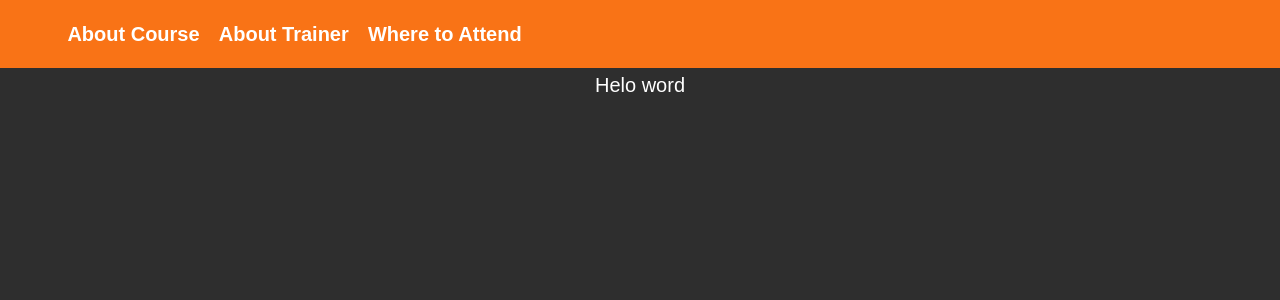
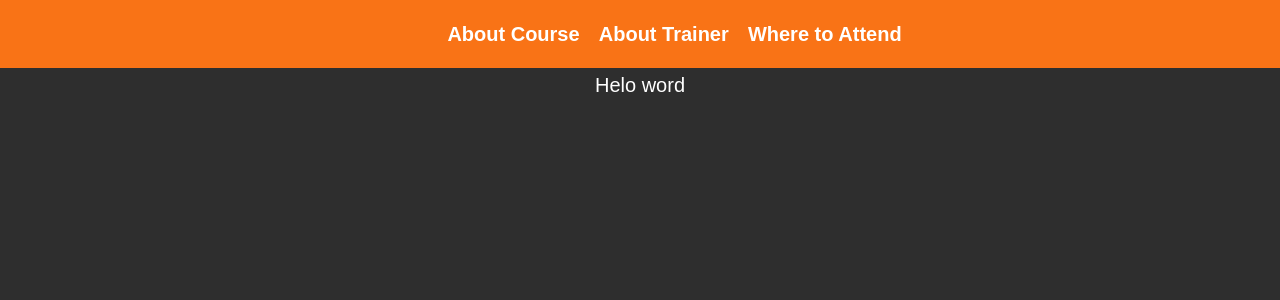
Before and after one commit to elishadamu97/joshgrossman, a Jekyll site: the page built from elements.md, in a window 1280 px wide. Shown: the top 300 px of the page. Built offline with Jekyll 4.4.1, drawn with Linux system fonts in a browser that asks for light colours.

Commit message:
intial commit

```diff
--- a/_includes/nav-header.html
+++ b/_includes/nav-header.html
@@ -9,7 +9,12 @@
     margin-left: 0px;
   }
 }
+@media screen and (max-width: 1800px) {
 
+ .list{
+  margin-left: 380px;
+ }
+}
 </style>
 {% if site.navigation_header %}
 <nav  class="nav  nav--header">
```
Also changed, not shown: index.md (+1 -1 lines).
